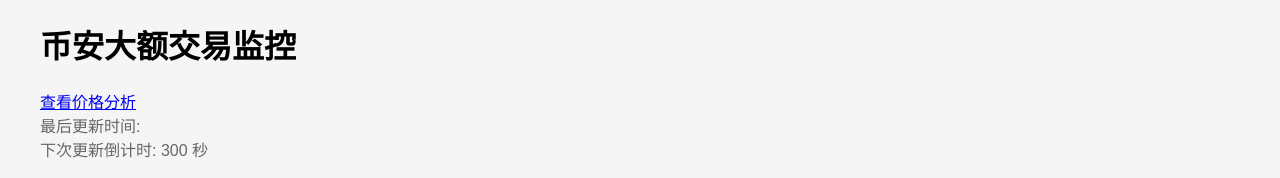
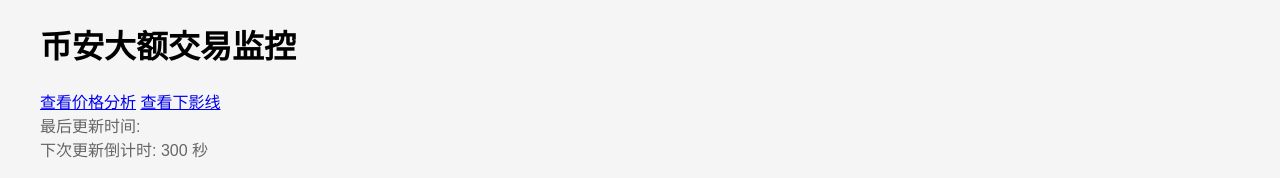
Before and after one commit to tavixhlee/binance-volume-monitor, a website: page index.html in a window 1280 px wide. Shown: the top 178 px of the page. Drawn offline with Linux system fonts and the light colour scheme; no server answers.

Commit message:
Update index.html

```diff
--- a/index.html
+++ b/index.html
@@ -48,6 +48,7 @@
         <h1>币安大额交易监控</h1>
         <div class="nav-links">
             <a href="/analysis.html">查看价格分析</a>
+            <a href="/hammer.html">查看下影线</a>
         </div>
         <div class="last-update">
             最后更新时间: <span id="updateTime"></span>
```
